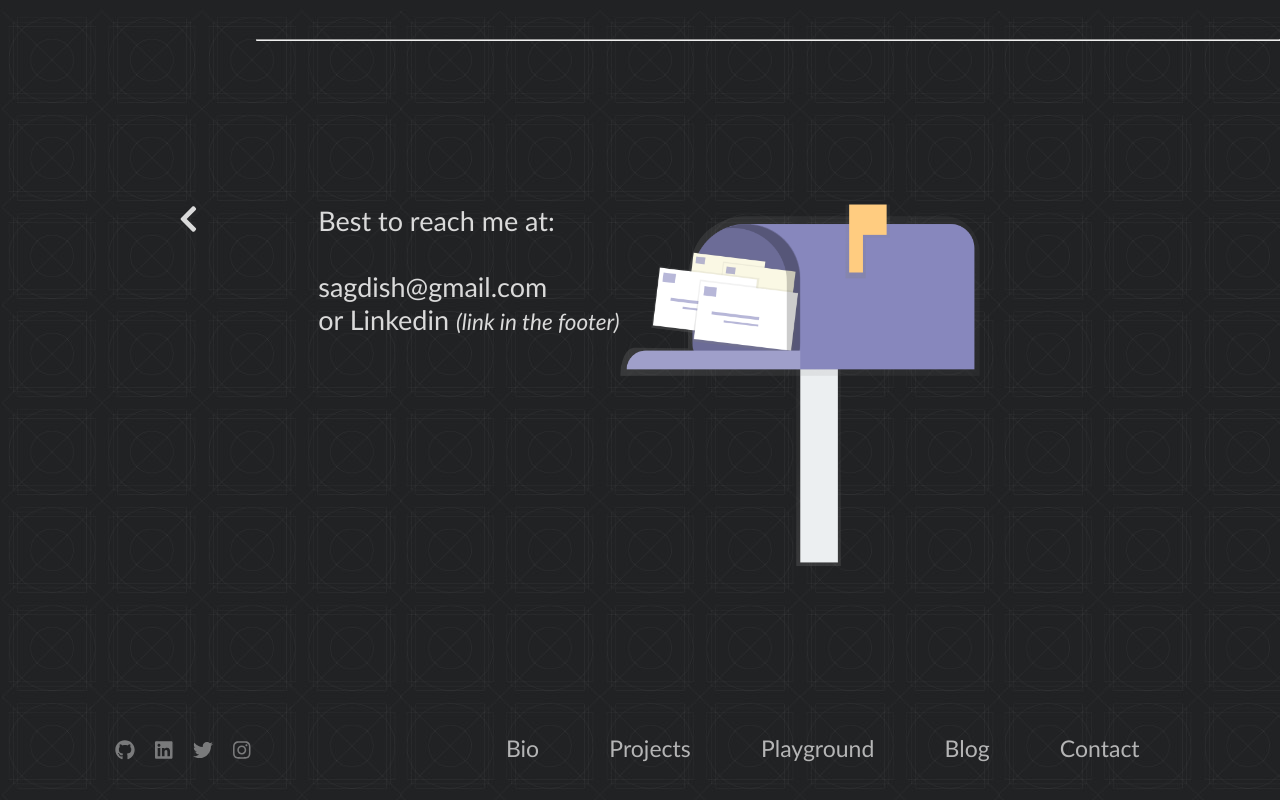
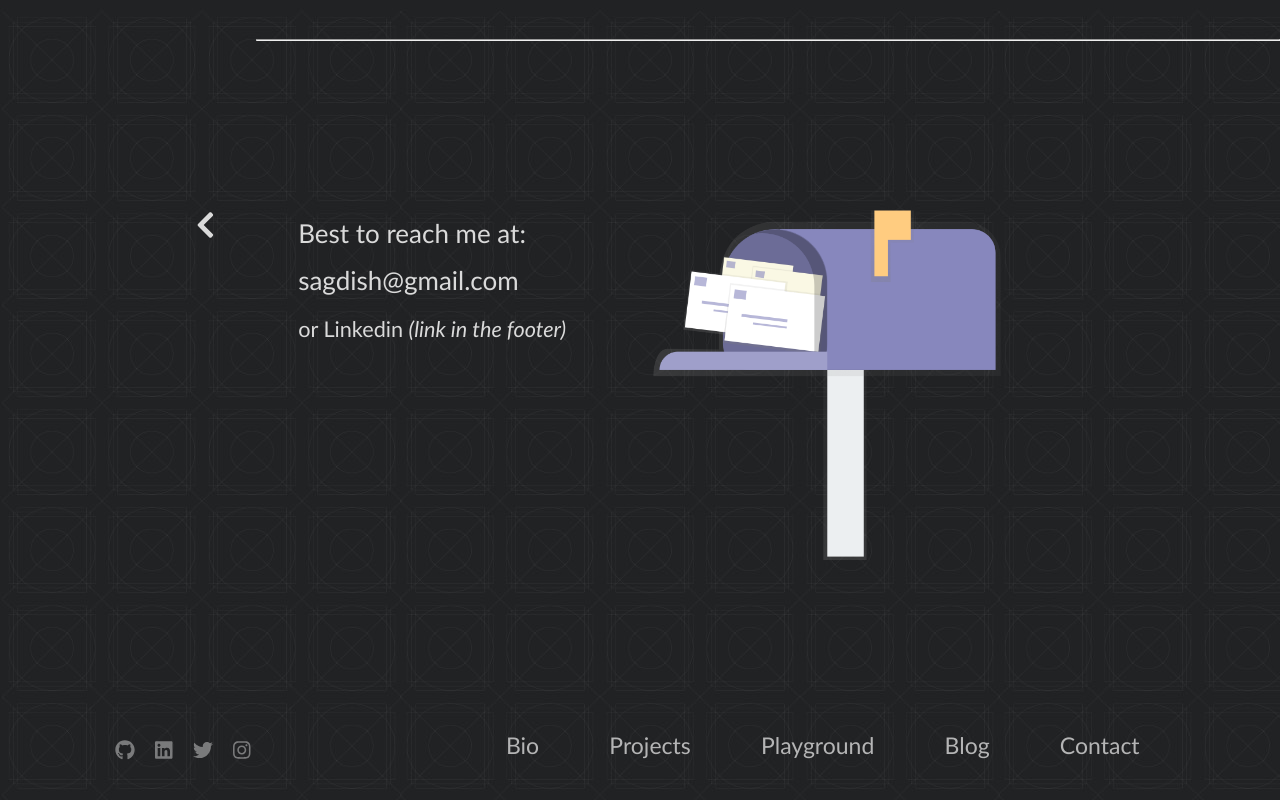
Before and after one commit to sagdish/dev-portfolio, a React (Create React App) app: page /contact in a window 1280 px wide. Built offline with nearby package versions, Linux system fonts and the light colour scheme.

Commit message:
contact section and css

```diff
--- a/src/App.css
+++ b/src/App.css
@@ -35,10 +35,10 @@
   display: flex;
   flex-direction: row;
   justify-content: space-around;
-  /* align-self: flex-end; */
+  /* align-self: center; */
   /* border: 1px solid magenta; */
   width: 55%;
-  margin-bottom: 5px;
+  margin-bottom: 10px;
   align-self: center;
   opacity: 0.8;
 }
@@ -369,6 +369,10 @@
     flex-direction: column;
   }
 
+  .pages-title {
+    width: auto;
+  }
+
 }
 
 .logo {
--- a/src/pages/Contact.js
+++ b/src/pages/Contact.js
@@ -29,22 +29,24 @@ function Contact(props) {
           }}>
           <div style={{
             // position: 'absolute',
-            top: '16%',
+            top: '26%',
             left: '25%',
-            fontSize: '27px',
+            fontSize: '26px',
             fontWeight: 'lighter',
+            lineHeight: '1.8',
+            marginBottom: '20px'
           }}>
            Best to reach me at:
            <br/>
-           <br/>
            sagdish@gmail.com
            <br/>
-           or Linkedin <small><i>(link in the footer)</i></small>
+           <small>or Linkedin <i>(link in the footer)</i></small>
           </div>
           <img src={mail_box} alt='' style={{
               height: 'auto',
               width: '40%',
               alignSelf: 'center',
+              marginLeft: '10%'
             }}/>
         </div>
       </div>
```
